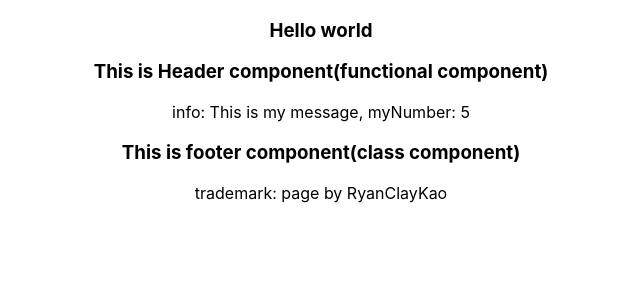
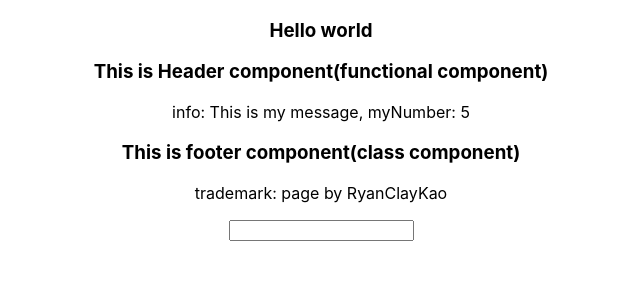
Before and after one commit to RyanClayKao/ReactAndDjangoFullStack_React-Introduction_from-Udemy, a React (Create React App) app: page / in a window 1280 px wide. Shown: the top 300 px of the page, without its empty margins (319-959 px from the left). Built offline with nearby package versions, Linux system fonts and the light colour scheme.

Commit message:
練習Event控制，包含從父組件傳來的event運用方式

```diff
--- a/src/App.js
+++ b/src/App.js
@@ -5,11 +5,15 @@ import Header from "./components/header"
 import Footer from "./components/footer"
 
 function App() {
+  function alertFromApp() {
+    alert("這個 function 是從 App.js來的");
+  }
+
   return (
     <div className="App">
       <h3>Hello world</h3>
       <Header info="This is my message" myNumber="5"/>
-      <Footer trademark="page by RyanClayKao"/>
+      <Footer trademark="page by RyanClayKao" appAlert={alertFromApp}/>
     </div>
   );
 }
--- a/src/components/footer.js
+++ b/src/components/footer.js
@@ -1,11 +1,21 @@
 import React, { Component } from 'react'
 
 class Footer extends Component{
+    createAlert(){
+        alert("Hello, you clicked me!")
+    }
+
+    inputChanged(){
+        console.log("changed");
+    }
+
     render() {
         return (
             <React.Fragment>
-                <h3>This is footer component(class component)</h3>
+                {/* <h3 onClick={this.createAlert}>This is footer component(class component)</h3> */}
+                <h3 onClick={this.props.appAlert}>This is footer component(class component)</h3>
                 <p>trademark: {this.props.trademark}</p>
+                <input onChange={this.inputChanged} type="text"/>
             </React.Fragment>
         )
     }
```
Also changed, not shown: src/components/header.js (line endings or trailing spaces).
